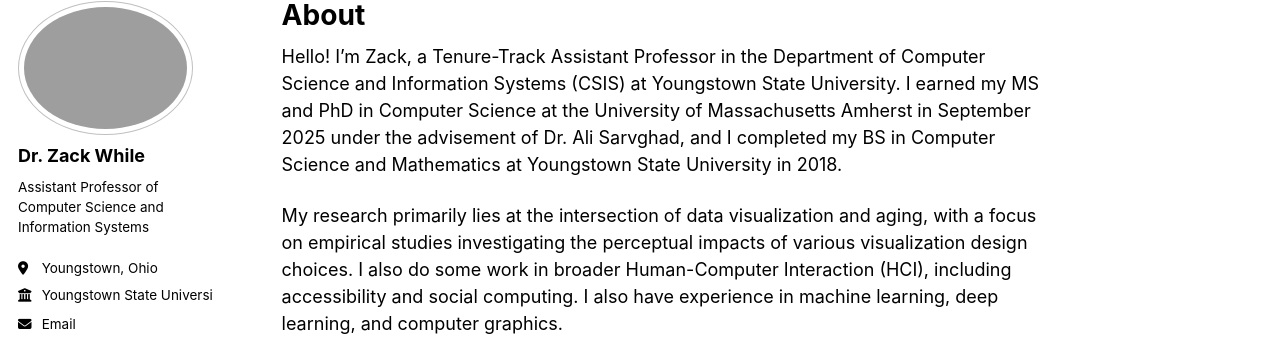
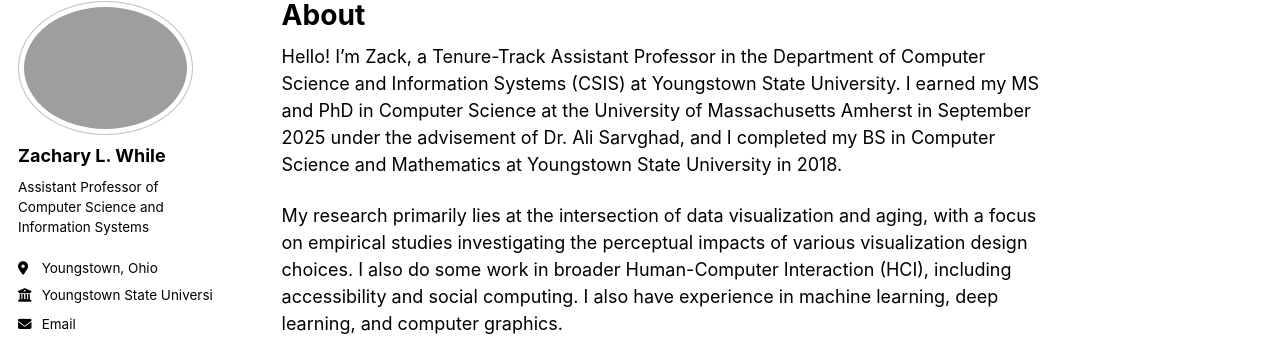
Before and after one commit to zwhile/zwhile.github.io, a Jekyll site: the page built from _pages/about.md, in a window 1280 px wide. Shown: the part 100-438 px from the top of the page. Built offline with Jekyll 4.4.1, drawn with Linux system fonts in a browser that asks for light colours; a style sheet for code colours, icons or effects is not loaded.

Commit message:
Small update.

```diff
--- a/_config.yml
+++ b/_config.yml
@@ -24,7 +24,7 @@ repository               : "zwhile/zwhile.github.io"
 author:
   # Biographic information
   avatar           : "profile.png"
-  name             : "Dr. Zack While"
+  name             : "Zachary L. While"
   pronouns         : # example: "she/her"
   bio              : "Assistant Professor of Computer Science and Information Systems"
   location         : "Youngstown, Ohio"
```
